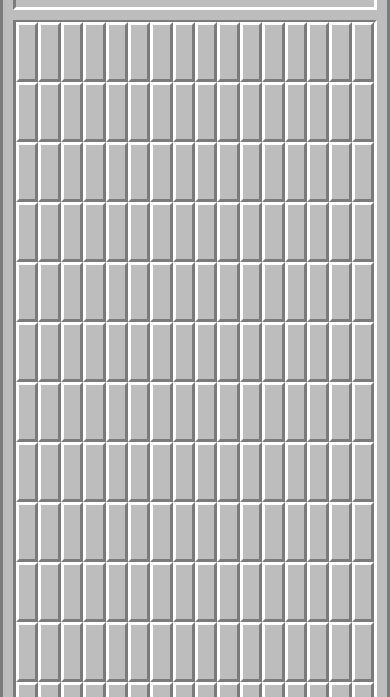
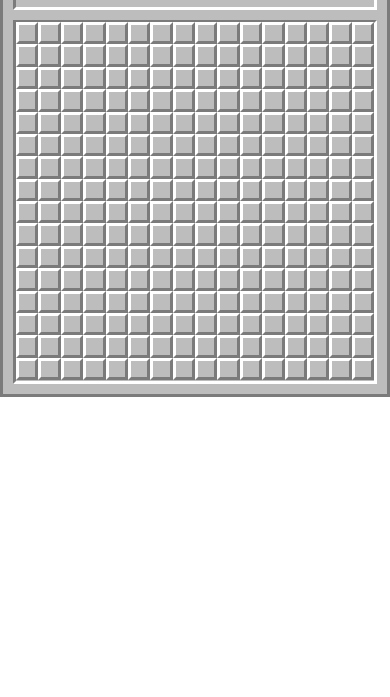
Before and after one commit to Nick8582/sapper_react, a React app: page / in a window 390 px wide. Shown: the part 147-844 px from the top of the page. Built offline with nearby package versions, Linux system fonts and the light colour scheme.

Commit message:
Настройка клеток для адаптива

```diff
--- a/src/Game.css
+++ b/src/Game.css
@@ -80,8 +80,8 @@
 }
 
 .game__cell {
-  width: 6.25%;
-  height: 60px;
+  width: 100%;
+  aspect-ratio: 1/1;
 }
 
 .game__cell.active {
--- a/src/components/main/MineFiled.css
+++ b/src/components/main/MineFiled.css
@@ -1,7 +1,10 @@
 .game__mine {
-  display: flex;
-  flex-direction: row;
-  flex-wrap: wrap;
+  display: grid;
+  grid-template-columns: repeat(16, 1fr);
+  grid-template-rows: repeat(16, 1fr);
+  /*display: flex;*/
+  /*flex-direction: row;*/
+  /*flex-wrap: wrap;*/
   border-top: 3px solid #7b7b7b;
   border-left: 3px solid #7b7b7b;
   border-bottom: 3px solid #fff;
--- a/src/index.css
+++ b/src/index.css
@@ -13,6 +13,6 @@ body {
   font-family: sans-serif;
 }
 .container {
-  max-width: 1000px;
+  max-width: 800px;
   margin: 0 auto;
 }
```
